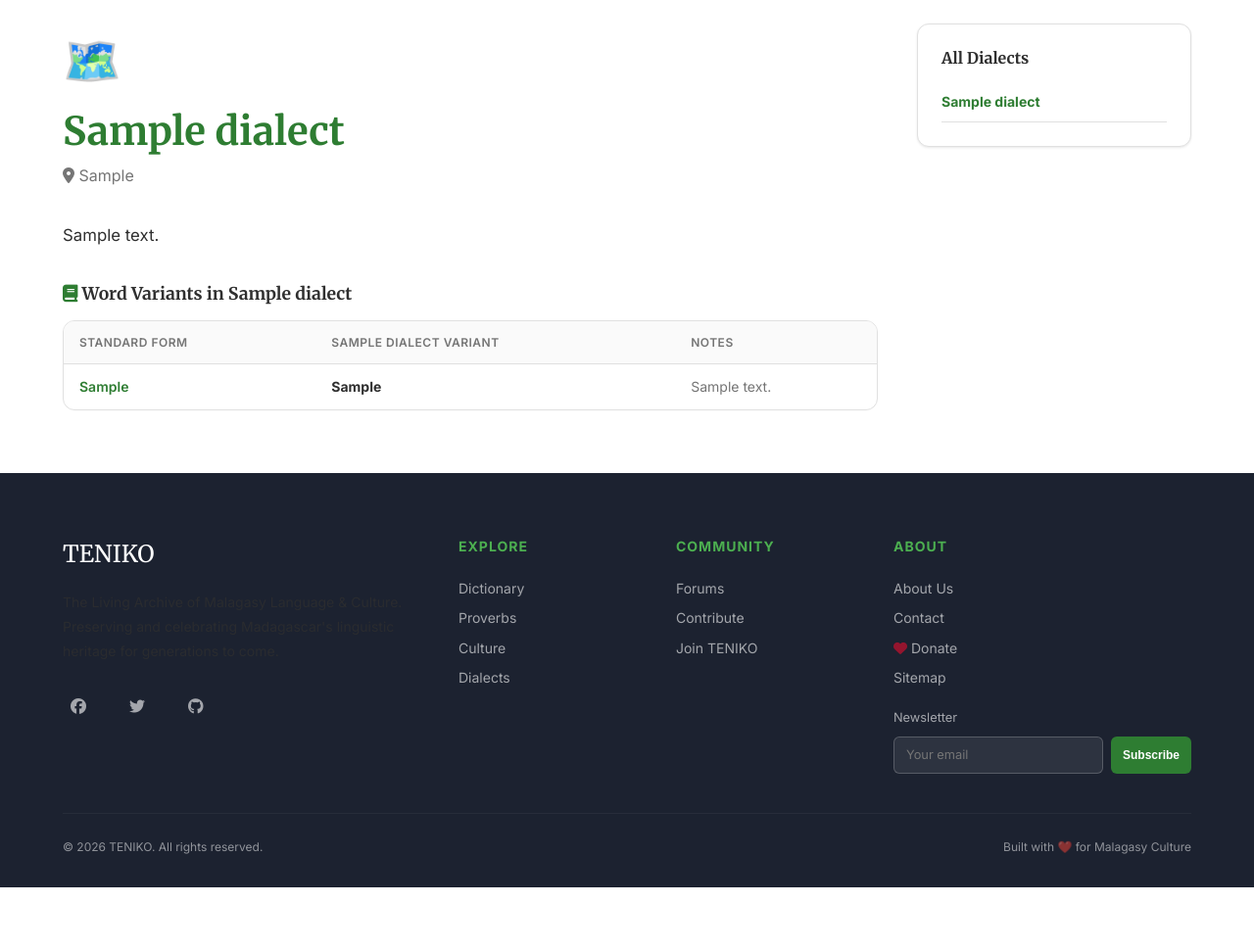
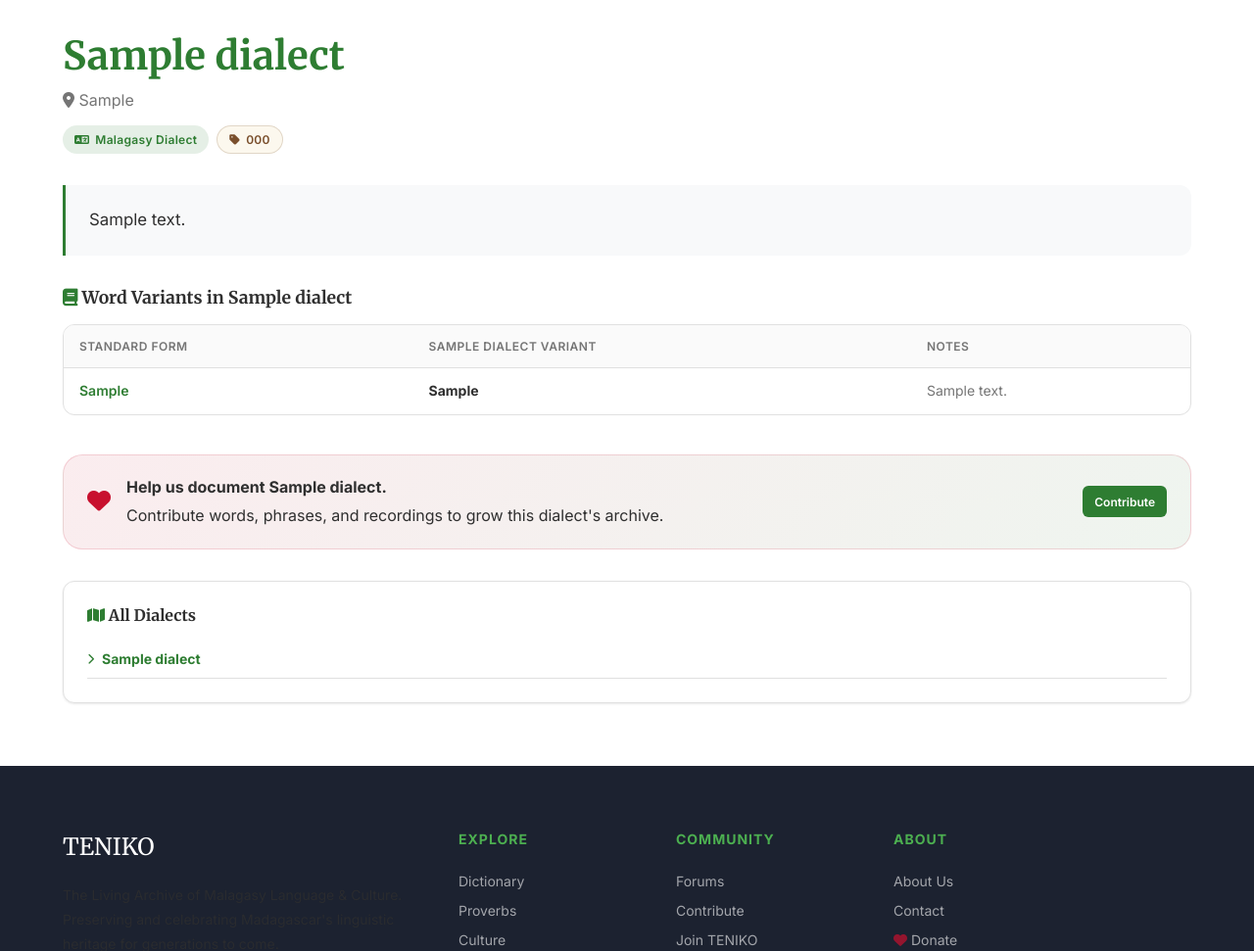
Before and after one commit to tsilizydan/tllc2026-TENIKO, a PHP site: page /dialect/000 in a window 1280 px wide. Shown: the part 108-1079 px from the top of the page at 98% size. Before the commit the page ends 1014 px from the top, so only its background shows below. Run offline with PHP 8.4, Linux system fonts and the light colour scheme; tables that the repository leaves empty hold one stand-in row (values such as "Sample post"); data that the repository does not hold is empty.

Commit message:
Update show.php

```diff
--- a/app/Views/dialects/show.php
+++ b/app/Views/dialects/show.php
@@ -1,35 +1,72 @@
-<?php // Dialect detail — variables: $dialect (includes word_variants) ?>
+<?php // Dialect detail — variables: $dialect (array with word_variants) ?>
 <div class="container" style="padding-top:1.5rem">
   <nav class="breadcrumb" aria-label="Breadcrumb">
     <a href="/">Home</a><span class="breadcrumb__sep">/</span>
     <a href="/dialects">Dialects</a><span class="breadcrumb__sep">/</span>
-    <span aria-current="page"><?= e($dialect['name']) ?></span>
+    <span aria-current="page"><?= e($dialect['name'] ?? '') ?></span>
   </nav>
 </div>
+
 <section class="section" style="padding-top:1.5rem">
   <div class="container">
-    <div style="display:grid;grid-template-columns:1fr 280px;gap:2.5rem;align-items:start">
-      <div>
+    <?php
+      $dName    = $dialect['name']        ?? 'Unknown Dialect';
+      $dRegion  = $dialect['region']      ?? '';
+      $dDesc    = $dialect['description'] ?? '';
+      $dCode    = $dialect['code']        ?? '';
+      $dVariants = $dialect['word_variants'] ?? [];
+    ?>
+    <div class="dialect-layout">
+      <!-- Main Column -->
+      <div class="dialect-layout__main">
         <div style="margin-bottom:2rem">
-          <span style="font-size:3rem"><?= $dialect['emoji'] ?? '🗺️' ?></span>
-          <h1 style="font-family:var(--font-heading);font-size:2.5rem;color:var(--clr-primary);margin:.5rem 0"><?= e($dialect['name']) ?></h1>
-          <?php if ($dialect['region']): ?><p style="color:var(--clr-text-muted)"><i class="fa fa-map-marker-alt"></i> <?= e($dialect['region']) ?></p><?php endif; ?>
-          <?php if ($dialect['speaker_count']): ?><p style="color:var(--clr-text-muted)"><i class="fa fa-users"></i> ~<?= number_format($dialect['speaker_count']) ?> speakers</p><?php endif; ?>
+          <h1 style="font-family:var(--font-heading);font-size:clamp(1.75rem,4vw,2.5rem);color:var(--clr-primary);margin:.5rem 0">
+            <?= e($dName) ?>
+          </h1>
+          <?php if ($dRegion): ?>
+          <p style="color:var(--clr-text-muted);margin-bottom:.25rem">
+            <i class="fa fa-map-marker-alt"></i> <?= e($dRegion) ?>
+          </p>
+          <?php endif; ?>
+          <div style="display:flex;gap:.5rem;flex-wrap:wrap;margin-top:.75rem">
+            <span class="badge badge-green"><i class="fa fa-language"></i> Malagasy Dialect</span>
+            <?php if ($dCode): ?>
+            <span class="badge badge-beige"><i class="fa fa-tag"></i> <?= e(strtoupper($dCode)) ?></span>
+            <?php endif; ?>
+          </div>
         </div>
-        <?php if ($dialect['description']): ?>
-          <p style="line-height:1.9;font-size:1.05rem;margin-bottom:2rem"><?= nl2br(e($dialect['description'])) ?></p>
+
+        <?php if ($dDesc): ?>
+        <div style="background:var(--clr-bg-surface);border-left:3px solid var(--clr-primary);padding:1.25rem 1.5rem;border-radius:0 var(--radius-lg) var(--radius-lg) 0;margin-bottom:2rem">
+          <p style="line-height:1.9;font-size:1.05rem;margin:0;color:var(--clr-text)"><?= nl2br(e($dDesc)) ?></p>
+        </div>
         <?php endif; ?>
 
-        <?php if (!empty($dialect['word_variants'])): ?>
-        <h2 style="font-size:1.1rem;font-weight:700;margin-bottom:1rem"><i class="fa fa-book" style="color:var(--clr-primary)"></i> Word Variants in <?= e($dialect['name']) ?></h2>
-        <div class="table-wrap">
-          <table class="table" role="grid">
-            <thead><tr><th>Standard Form</th><th><?= e($dialect['name']) ?> Variant</th><th>Notes</th></tr></thead>
+        <!-- Word Variants -->
+        <?php if (!empty($dVariants)): ?>
+        <h2 style="font-size:1.1rem;font-weight:700;margin-bottom:1rem">
+          <i class="fa fa-book" style="color:var(--clr-primary)"></i>
+          Word Variants in <?= e($dName) ?>
+        </h2>
+        <div class="table-wrap" style="border-radius:var(--radius-lg);overflow:hidden;border:1px solid var(--clr-border)">
+          <table class="table" role="grid" style="margin:0">
+            <thead>
+              <tr>
+                <th>Standard Form</th>
+                <th><?= e($dName) ?> Variant</th>
+                <th>Notes</th>
+              </tr>
+            </thead>
             <tbody>
-              <?php foreach ($dialect['word_variants'] as $v): ?>
+              <?php foreach ($dVariants as $v): ?>
               <tr>
-                <td><a href="/word/<?= e($v['word_slug']) ?>" style="color:var(--clr-primary);font-weight:600"><?= e($v['standard_word']) ?></a></td>
-                <td><strong><?= e($v['variant']) ?></strong></td>
+                <td>
+                  <a href="/word/<?= e($v['word_slug'] ?? '') ?>"
+                     style="color:var(--clr-primary);font-weight:600">
+                    <?= e($v['standard_word'] ?? '') ?>
+                  </a>
+                </td>
+                <td><strong><?= e($v['variant'] ?? '') ?></strong></td>
                 <td style="font-size:.875rem;color:var(--clr-text-muted)"><?= e($v['notes'] ?? '') ?></td>
               </tr>
               <?php endforeach; ?>
@@ -37,21 +74,50 @@
           </table>
         </div>
         <?php else: ?>
-        <div style="text-align:center;padding:2rem;color:var(--clr-text-muted);background:var(--clr-bg-surface);border-radius:var(--radius-lg)">
-          <p>No word variants recorded yet for this dialect.</p>
-          <a href="/contribute" class="btn btn-primary btn-sm" style="margin-top:1rem">Contribute a Variant</a>
+        <div style="text-align:center;padding:2rem;color:var(--clr-text-muted);background:var(--clr-bg-surface);border-radius:var(--radius-lg);border:1px dashed var(--clr-border)">
+          <i class="fa fa-book-open" style="font-size:2rem;opacity:.3;display:block;margin-bottom:.75rem"></i>
+          <p style="margin-bottom:1rem">No word variants recorded yet for this dialect.</p>
+          <a href="/contribute" class="btn btn-primary btn-sm">Contribute a Variant</a>
         </div>
         <?php endif; ?>
+
+        <!-- Donate strip -->
+        <div class="donate-strip" style="margin-top:2.5rem">
+          <div class="donate-strip__icon"><i class="fa fa-heart"></i></div>
+          <div class="donate-strip__text">
+            <strong>Help us document <?= e($dName) ?>.</strong>
+            Contribute words, phrases, and recordings to grow this dialect's archive.
+          </div>
+          <a href="/contribute" class="btn btn-primary btn-sm">Contribute</a>
+        </div>
       </div>
-      <aside>
-        <div class="card">
+
+      <!-- Sidebar -->
+      <aside class="dialect-layout__sidebar">
+        <div class="card" style="position:sticky;top:5rem">
           <div class="card__body">
-            <h3 style="font-size:1rem;margin-bottom:1rem">All Dialects</h3>
+            <h3 style="font-size:1rem;margin-bottom:1rem;font-weight:700">
+              <i class="fa fa-map" style="color:var(--clr-primary)"></i> All Dialects
+            </h3>
             <?php
-            $db = \App\Core\Database::getInstance();
-            $all = $db->fetchAll("SELECT name, code FROM dialects ORDER BY name");
-            foreach ($all as $d): ?>
-            <a href="/dialect/<?= e($d['code']) ?>" style="display:block;padding:.5rem 0;border-bottom:1px solid var(--clr-border);text-decoration:none;font-size:.875rem;color:<?= $d['code'] === $dialect['code'] ? 'var(--clr-primary)' : 'inherit' ?>;font-weight:<?= $d['code'] === $dialect['code'] ? '700' : '400' ?>"><?= e($d['name']) ?></a>
+              try {
+                $db = \App\Core\Database::getInstance();
+                $allDialects = $db->fetchAll("SELECT name, code FROM dialects ORDER BY name");
+              } catch (\Throwable $e) {
+                $allDialects = [];
+              }
+              foreach ($allDialects as $d):
+                $isActive = ($d['code'] ?? '') === $dCode;
+            ?>
+            <a href="/dialect/<?= e($d['code'] ?? '') ?>"
+               style="display:flex;align-items:center;padding:.5rem 0;border-bottom:1px solid var(--clr-border);text-decoration:none;font-size:.875rem;color:<?= $isActive ? 'var(--clr-primary)' : 'inherit' ?>;font-weight:<?= $isActive ? '700' : '400' ?>">
+              <?php if ($isActive): ?>
+              <i class="fa fa-chevron-right" style="font-size:.7rem;margin-right:.5rem;color:var(--clr-primary)"></i>
+              <?php else: ?>
+              <span style="display:inline-block;width:1rem"></span>
+              <?php endif; ?>
+              <?= e($d['name'] ?? '') ?>
+            </a>
             <?php endforeach; ?>
           </div>
         </div>
```
